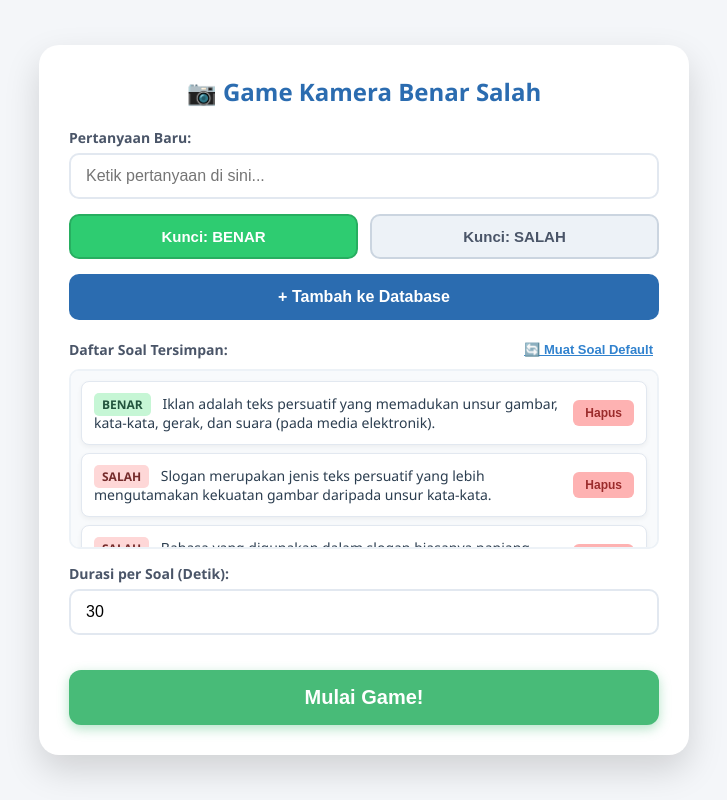
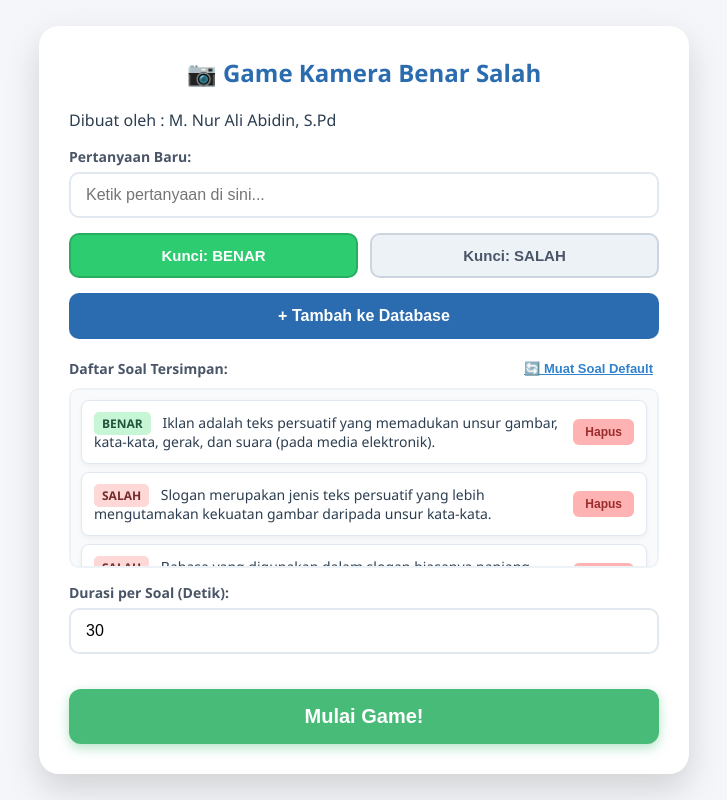
Before and after one commit to aliabidin98/benarsalah1222, a plain HTML site: page index.html in a window 1280 px wide. Shown: the whole page, without its empty margins (276-1003 px from the left). Drawn offline with Linux system fonts and the light colour scheme.

Commit message:
Update index.html

```diff
--- a/index.html
+++ b/index.html
@@ -287,6 +287,7 @@
     <div id="setup-screen">
         <div class="setup-box">
             <h2 style="text-align:center; margin-top:0; color:#2b6cb0;">📷 Game Kamera Benar Salah</h2>
+            <p class="text-gray-400 text-sm mt-2 mb-8"> Dibuat oleh : M. Nur Ali Abidin, S.Pd </p>
 
             <div class="input-group">
                 <label for="input-pertanyaan">Pertanyaan Baru:</label>
```
